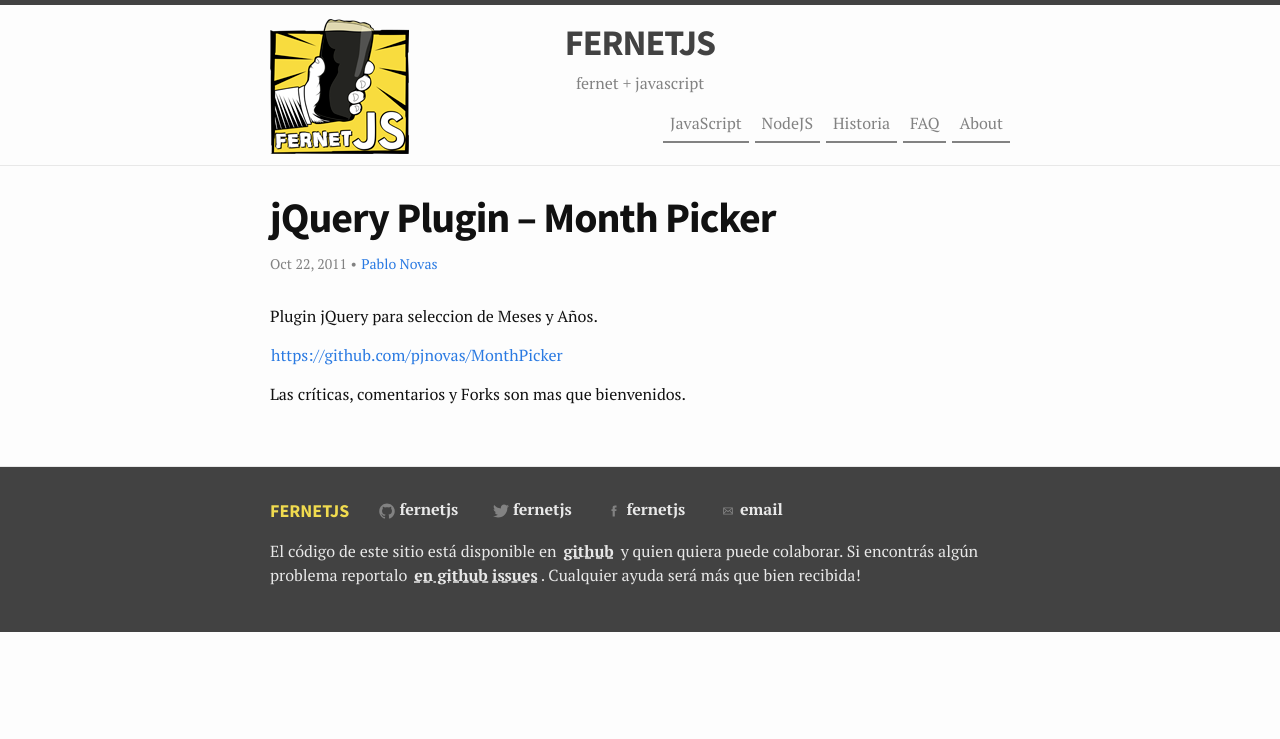
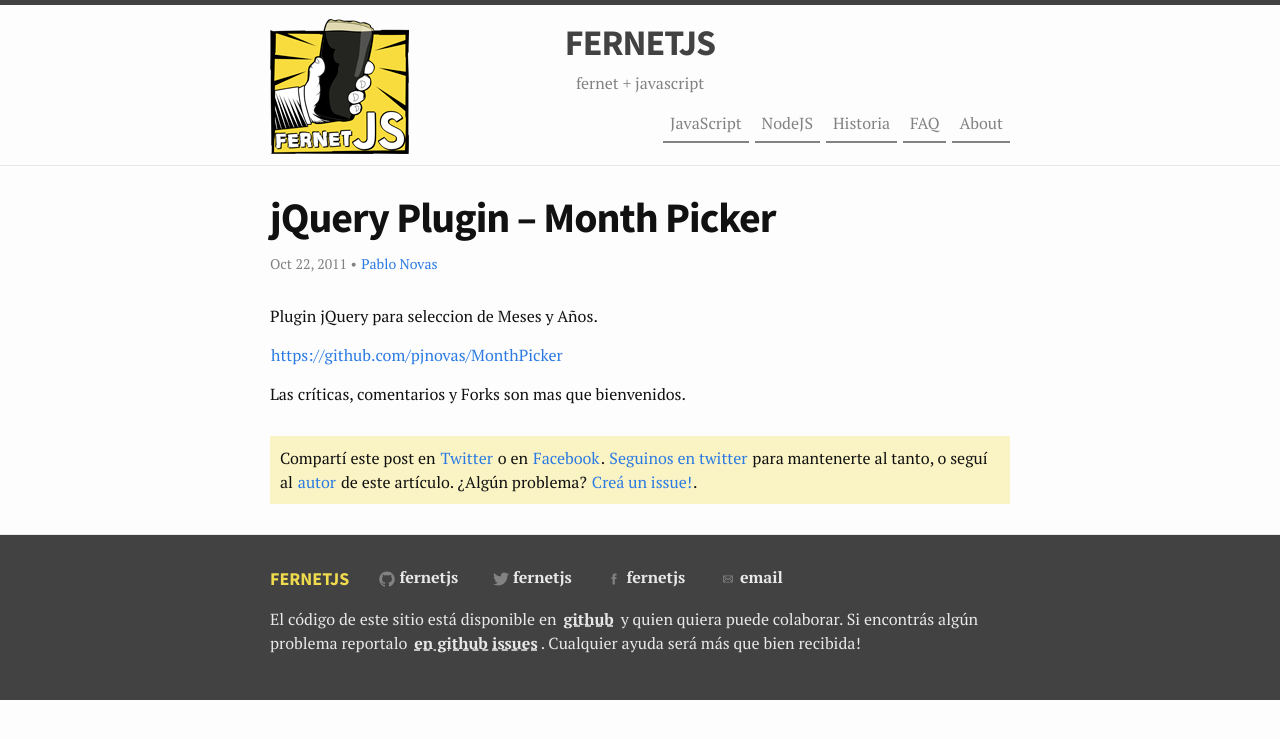
Before and after one commit to fernetjs/fernetjs.github.io, a Jekyll site: the page built from _posts/2011-10-22-jquery-plugin-month-picker.md, in a window 1280 px wide. Shown: the top 739 px of the page. Built offline with Jekyll 4.4.1, drawn with Linux system fonts in a browser that asks for light colours; comment, search, counter and statistics services are not loaded.

Commit message:
added afterPost.html and share/report issue links

```diff
--- a/404.html
+++ b/404.html
@@ -21,7 +21,7 @@ title: 404 - No encontrado
     <span id="fullscrenLabel"></span> |
     <a href="{% post_url 2012-01-26-space-invaders-404 %}">Post</a>
   </div>
-  <p>Intentá haciendo una búsqueda.</p>
-  <p>O si creés que hubo algún problema, <a href="#">reportalo</a>.</p>
+  <p>Intentá haciendo una búsqueda en github o tu buscador favorito.</p>
+  <p>Si creés que hubo algún problema, o que acá debería haber algo, <a href="{{site.github.issues_url}}/new?title={{'404 (página)' | cgi_escape}}&body={{'Hay algo mal, da 404 la página... y debería haber...' | cgi_escape}}&labels=not-found">reportálo</a>..</p>
 </div>
 <script src="/js/404.js"></script>
--- /dev/null
+++ b/_includes/afterPost.html
@@ -0,0 +1,5 @@
+{% assign authorTwitter = site.data.authors[page.author].twitter %}
+
+Compartí este post en <a href="https://twitter.com/intent/tweet?text={{ page.title }}&url={{ site.url }}{{ page.url | replace: 'index.html', '' }}&via={{ site.twitter_username }}&related={{ site.twitter_username }}" rel="nofollow" title="Compratir en Twitter">Twitter</a> o en <a href="https://facebook.com/sharer.php?u={{ site.url }}{{ page.url | replace: 'index.html', '' }}" rel="nofollow" title="Compartir en Facebook">Facebook</a>.
+<a href="https://twitter.com/{{site.twitter_username}}">Seguinos en twitter</a> para mantenerte al tanto{% if authorTwitter%}, o seguí al <a href="https://twitter.com/{{authorTwitter}}">autor</a> de este artículo{% endif %}.
+¿Algún problema? <a href="{{site.github.issues_url}}/new?title={{page.url | cgi_escape}}&body={{'Hay un problema con el post' | cgi_escape}}&labels=post">Creá un issue!</a>.
--- a/_layouts/post.html
+++ b/_layouts/post.html
@@ -12,5 +12,8 @@ layout: default
     {{ content }}
   </article>
 
+  <aside>
+    {% include afterPost.html %}
+  </aside>
   {% include disqus.html %}
 </div>
--- a/_sass/_layout.scss
+++ b/_sass/_layout.scss
@@ -334,6 +334,11 @@
     }
 }
 
+.post aside {
+  background-color: lighten($front-color-light, 10%);
+  padding: 10px;
+}
+
 /*
 * 404 not found
 */
```
